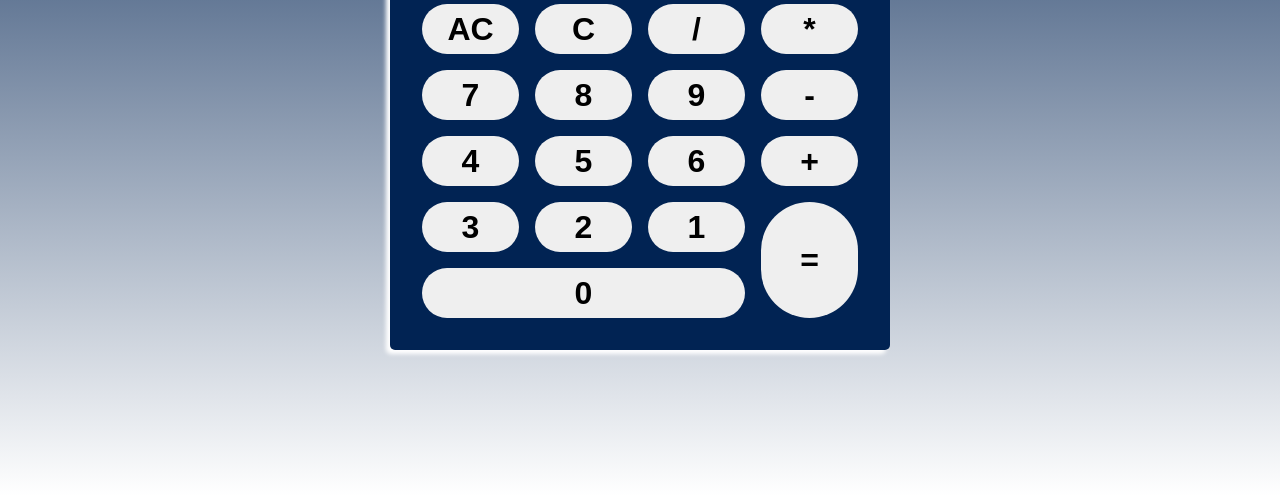
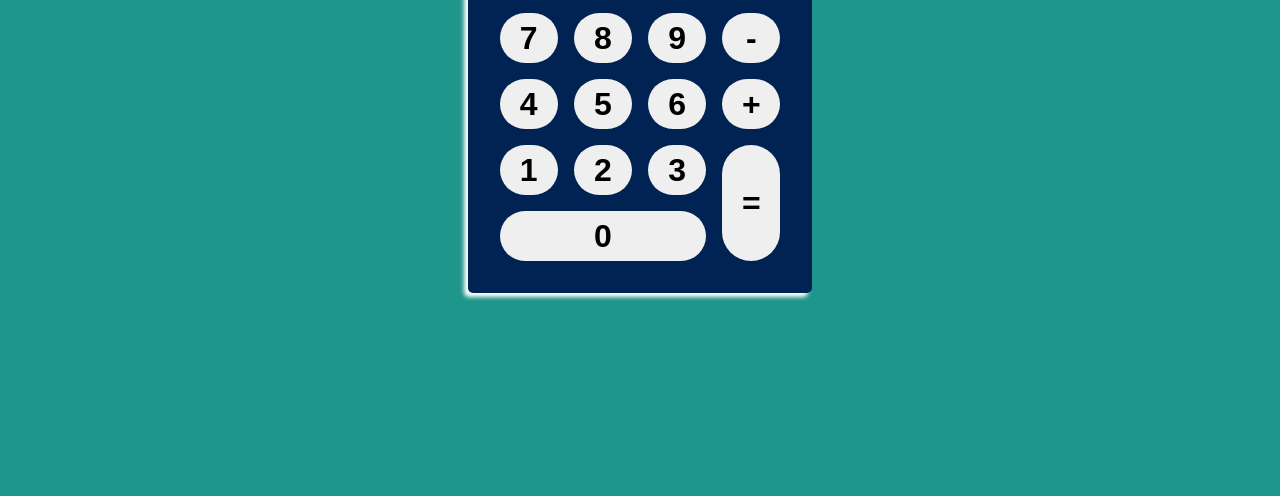
Before and after one commit to aldamatov/Calculator, a plain HTML site: page index.html in a window 1280 px wide. Shown: the part 320-816 px from the top of the page. Drawn offline with Linux system fonts and the light colour scheme.

Commit message:
Changed bg color and size of the calc

```diff
--- a/index.html
+++ b/index.html
@@ -26,9 +26,9 @@
         <button class="no-5">5</button>
         <button class="no-6">6</button>
         <button class="plus">+</button>
+        <button class="no-1">1</button>
+        <button class="no-2">2</button>
         <button class="no-3">3</button>
-        <button class="no-2">2</button>
-        <button class="no-1">1</button>
         <button class="no-0">0</button>
         <button class="ans">=</button>
     </div>
--- a/style.css
+++ b/style.css
@@ -2,17 +2,16 @@
   box-sizing: border-box;
 }
 body {
-  background: linear-gradient(#012353, white);
+  background: rgb(31, 150, 140);
   min-height: 100vh;
   display: flex;
   flex-direction: column;
   align-items: center;
-  font-size: rem;
+  font-size: 18px;
 }
 .mainParent {
-  width: 500px;
   background: #012353;
-  margin-top: 5rem;
+  margin-top: 1rem;
   padding: 2rem;
   border-radius: 5px;
   box-shadow: -4px 4px 4px white;
@@ -42,7 +41,7 @@ h1 {
     " clear clean dived multi"
     " no7 no8 no9 minus"
     " no4 no5 no6 plus"
-    " no3 no2 no1 ans"
+    " no1 no2 no3 ans"
     " no0 no0 no0 ans";
 }
 .items > * {
```
